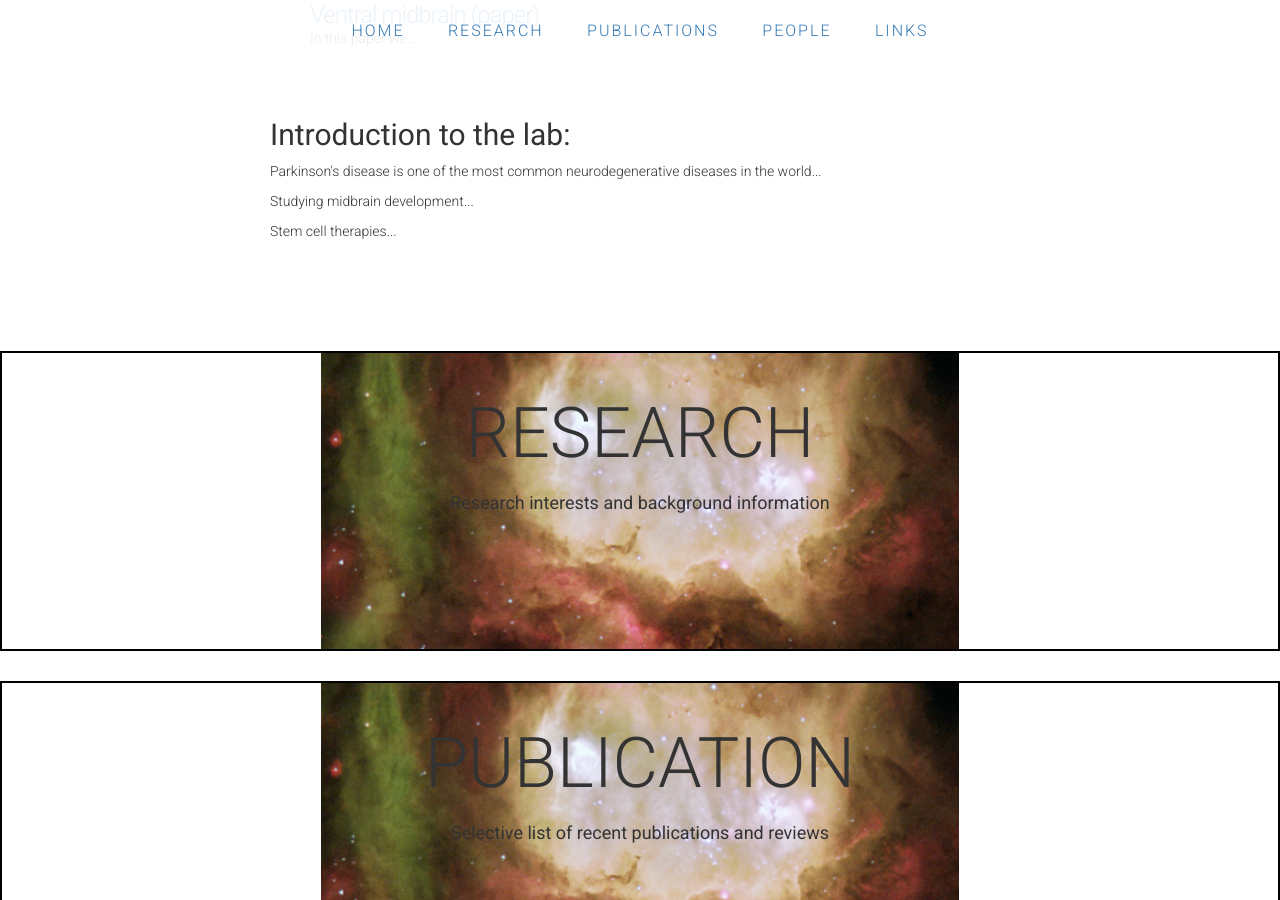
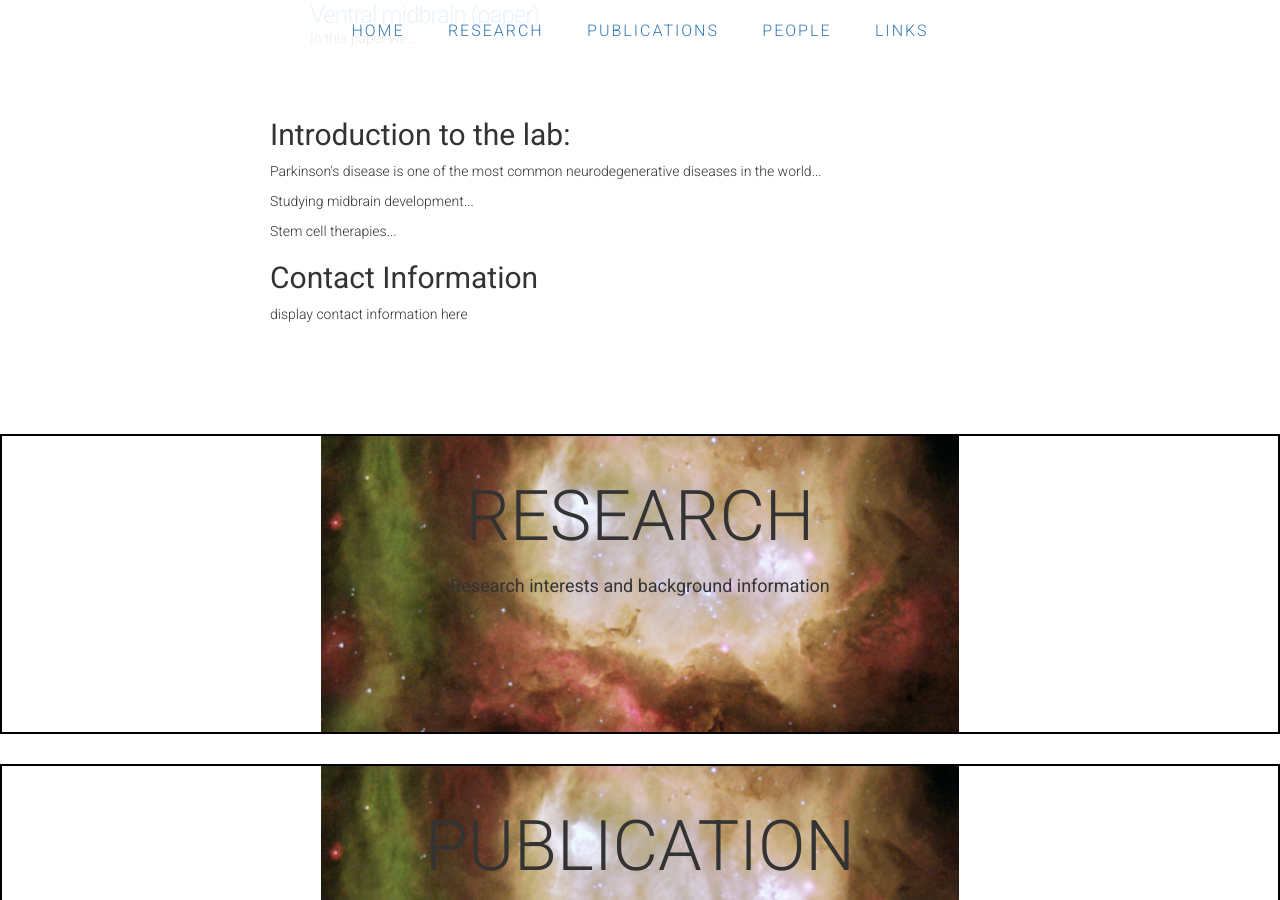
Before and after one commit to ArenasLab/arenaslab.github.io, a Jekyll site: the page index.html, which Jekyll copies as it is, in a window 1280 px wide and 900 px high, scrolled down 731 px. Built offline with Jekyll 4.4.1, drawn with Linux system fonts in a browser that asks for light colours.

Commit message:
Update index.html

```diff
--- a/index.html
+++ b/index.html
@@ -71,6 +71,10 @@
       <p>Studying midbrain development...</p>
       <p>Stem cell therapies...</p>
   </div>
+  <div class="contact">
+    <h2>Contact Information</h2>
+    <p>display contact information here</p>
+      </div>
       </div>
     </div>
   <div class="square_link">
```
